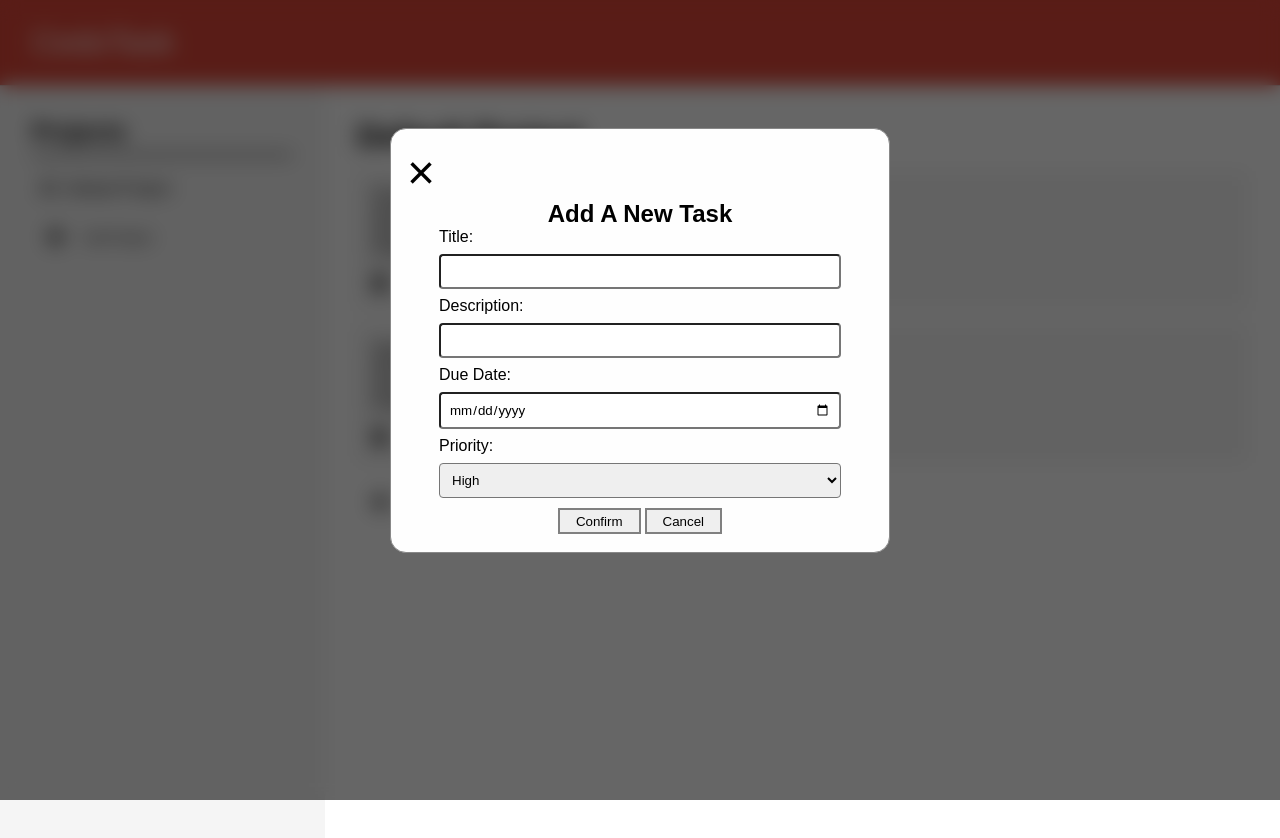
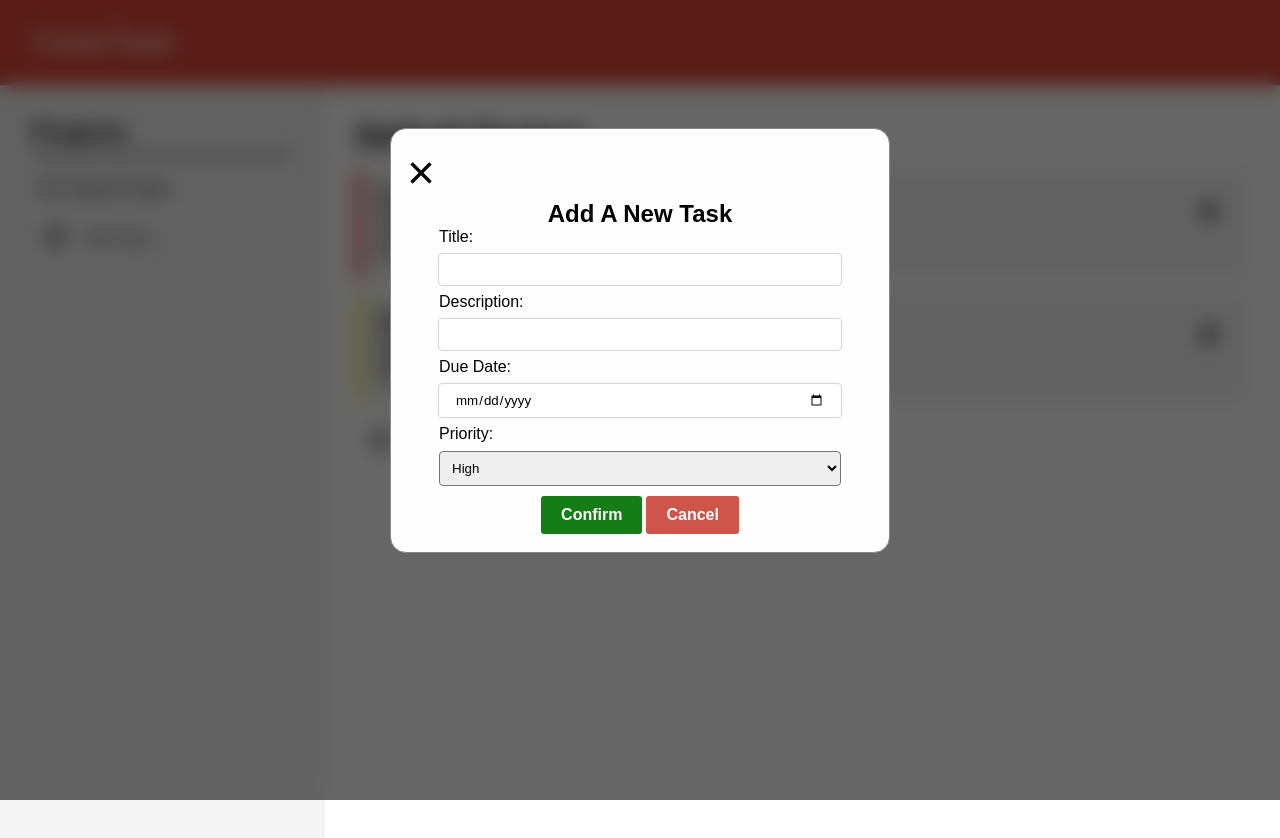
Before and after one commit to cedogithub/Todo-list-js, a website built with webpack: page dist/index.html in a window 1280 px wide. Both pictures are taken after a click on the button "Add Task". Built offline with nearby package versions, Linux system fonts and the light colour scheme; a web font is replaced by a local one.

Commit message:
styled form buttons&input, added priority color to all todos

```diff
--- a/src/render.js
+++ b/src/render.js
@@ -1,6 +1,5 @@
-import { format } from 'date-fns';
+import { format } from "date-fns";
 import { saveTodosToLocalStorage } from "./main"; // Update the path if needed
-
 
 export const renderProjects = (projects) => {
   const projectListContainer = document.querySelector(".project-list");
@@ -20,9 +19,7 @@ export const renderProjects = (projects) => {
     projectListContainer.appendChild(listItem); // Append the list item to the project list container
   });
   localStorage.setItem("projects", JSON.stringify(projects));
-
 };
-
 
 export const renderTodos = (todos, selectedProject) => {
   const todoListContainer = document.querySelector(".todo-list");
@@ -39,11 +36,31 @@ export const renderTodos = (todos, selectedProject) => {
     const listItem = document.createElement("li");
     listItem.classList.add("todo-item");
 
+    // Apply priority classes to the todo item based on the priority value
+    switch (todo.priority.toLowerCase()) {
+      case "high":
+        listItem.classList.add("high-priority");
+        break;
+      case "medium":
+        listItem.classList.add("medium-priority");
+        break;
+      case "low":
+        listItem.classList.add("low-priority");
+        break;
+      default:
+        // No specific class for other priority values
+        break;
+    }
+
+    // Create a container div for the title and info sections
+    const todoContainer = document.createElement("div");
+    todoContainer.classList.add("todo-container");
+
     // Create a div for the title
     const titleDiv = document.createElement("div");
     titleDiv.classList.add("todo-title");
     titleDiv.textContent = todo.title;
-    listItem.appendChild(titleDiv);
+    todoContainer.appendChild(titleDiv);
 
     // Create a div for the rest of the information
     const infoDiv = document.createElement("div");
@@ -56,20 +73,24 @@ export const renderTodos = (todos, selectedProject) => {
 
     // Create a paragraph element for the due date and use the format function
     const dueDatePara = document.createElement("p");
-      const formattedDueDate = format(new Date(todo.dueDate), 'MMM d, yyyy');
+    const formattedDueDate = format(new Date(todo.dueDate), "MMM d, yyyy");
     dueDatePara.textContent = `Due Date: ${formattedDueDate}`;
     infoDiv.appendChild(dueDatePara);
 
     // Create a paragraph element for the priority
     const priorityPara = document.createElement("p");
-    priorityPara.textContent = `Priority: ${todo.priority}`;
+    priorityPara.innerHTML = `Priority: <span class="priority">${todo.priority}</span>`;
     infoDiv.appendChild(priorityPara);
 
-    listItem.appendChild(infoDiv);
+    // Append the infoDiv to the todoContainer
+    todoContainer.appendChild(infoDiv);
+
+    // Append the todoContainer to the list item
+    listItem.appendChild(todoContainer);
 
     // Create a Font Awesome icon for the garbage can and adding the delete logic to it
     const deleteIcon = document.createElement("i");
-    deleteIcon.classList.add("fas", "fa-trash-alt",'fa-1x'); // Font Awesome classes for the trash icon
+    deleteIcon.classList.add("fas", "fa-trash-alt", "fa-1x"); // Font Awesome classes for the trash icon
     deleteIcon.addEventListener("click", () => handleTodoDelete(todo));
     listItem.appendChild(deleteIcon);
 
--- a/styles.css
+++ b/styles.css
@@ -146,11 +146,40 @@ select {
   margin: 0.5rem 0;
   border-radius: 4px;
 }
+#todo-cancel,#project-cancel {
+background-color: #cf5449;
+}
+#todo-cancel:hover,#project-cancel:hover {
+background-color: #a42419;
+}
+button[type="submit"] {
+  background: rgb(21, 125, 21);
+}
+button[type="submit"]:hover {
+  background: rgb(12, 105, 12);
+}
 
+
+
+.project-buttons button,.todo-buttons button{
+  font-weight: 700;
+  font-size: 1rem;
+  color: #fff;
+  border: none;
+  border-radius: 3px;
+  padding: 10px 20px;
+}
 /* Todo Item Styles */
 .todo-item {
   background-color: whitesmoke;
   padding: 1rem;
+  border-radius: 0.2rem;
+  justify-content: space-between;
+  display: flex;
+}
+.todo-title{
+  font-weight: 800;
+  font-size: 1.1rem;
 }
 
 .todo-item:hover {
@@ -172,10 +201,13 @@ select {
 }
 
 /* Styles for project and todo add buttons */
-#project-form input {
+#project-form input,#todo-form input{
   margin: 0.5rem 0;
   width: 100%;
-  padding: 0.2rem 0rem;
+  border: none;
+  padding: 0.5rem 1rem;
+  outline: 1px solid lightgrey;
+  border-radius: 0.2rem;
 }
 
 #add-project-btn,
@@ -226,7 +258,6 @@ select {
   justify-content: center;
 }
 .project-buttons button:hover,.todo-buttons button:hover{
-   background-color: lightgrey;
    cursor: pointer;
 }
 
```
Also changed, not shown: dist/bundle.js. Lines whose indentation alone changed are shown as unchanged.
